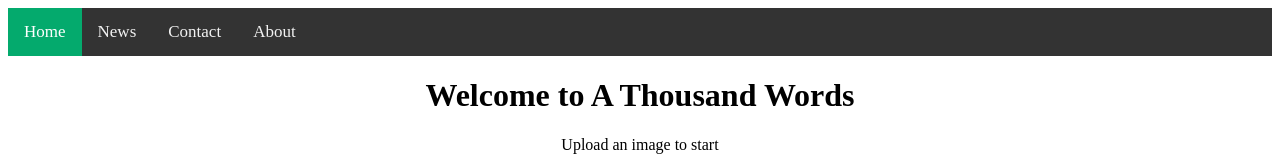
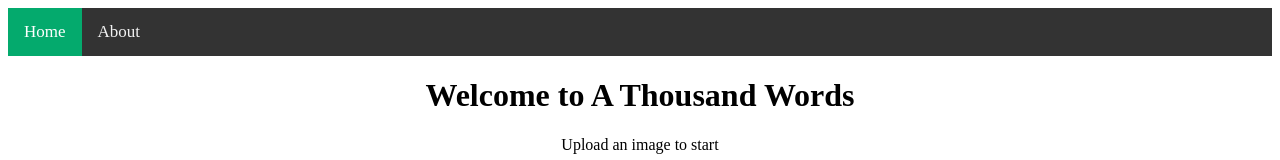
Before and after one commit to 0x2f2f2f2f/RuHacks2021, a website: page public/index.html in a window 1280 px wide. Shown: the top 160 px of the page. Drawn offline with nearby package versions, Linux system fonts and the light colour scheme.

Commit message:
changing navigation bar

```diff
--- a/public/index.html
+++ b/public/index.html
@@ -11,8 +11,6 @@
     <body>
         <div class="navigation">
             <a class="active" href="#home">Home</a>
-            <a href="#news">News</a>
-            <a href="#contact">Contact</a>
             <a href="#about">About</a>
         </div>
         <h1 class = "first" style = "text-align:center">Welcome to A Thousand Words</h1>
```
